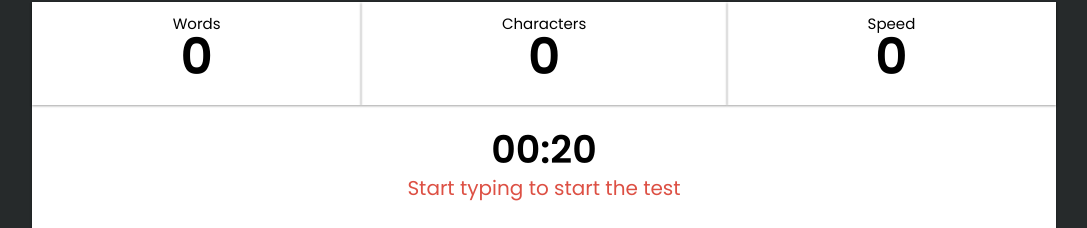
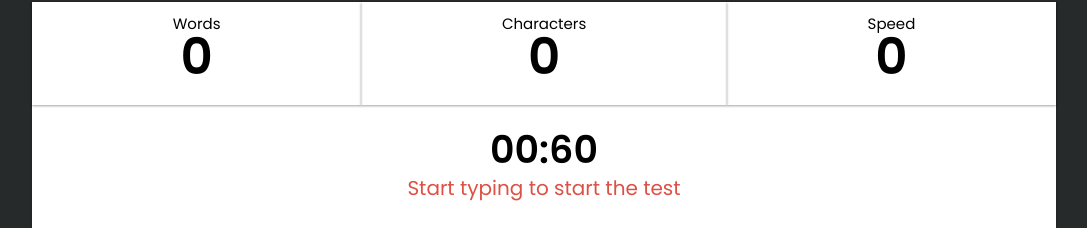
Before and after one commit to Presssure/NeonsType, a React (Create React App) app: page / in a window 1280 px wide. Shown: the part 980-1208 px from the top of the page, without its empty margins (96-1183 px from the left). Built offline with nearby package versions, Linux system fonts and the light colour scheme; no server answers.

Commit message:
debugging

```diff
--- a/src/App.jsx
+++ b/src/App.jsx
@@ -7,7 +7,7 @@ import Footer from "./Footer/Footer";
 import ChallengeSection from "./ChallengeSection/ChallengeSection";
 import { SAMPLE_PARAGRAPHS } from "./data/sampleParagraphs";
 
-const TotalTime = 20;
+const TotalTime = 60;
 
 const url = "http://metaphorpsum.com/paragraphs/1/1";
 
@@ -116,8 +116,12 @@ class App extends React.Component {
     const words = input.split(" ").length;
     const index = characters - 1;
 
+
+
+
     if (characters === this.state.testInfo.length) {
       this.setState({ finished: true });
+      clearInterval(this.timer);
     }
 
     // TODO handle an edge case where yuo highlight the word and delete the entire word or words
@@ -152,6 +156,11 @@ class App extends React.Component {
       testInfo[index + 1].status = "notAttempted";
     }
 
+    console.log("Characters:   "+this.state.testInfo[1].testLetter);
+    console.log("Selected Paragraph:    "+this.state.selectedParagraph);
+
+
+
     // check for the correct type letters
     const isCorrect = input[index] === testInfo[index].testLetter;
 
@@ -172,7 +181,7 @@ class App extends React.Component {
 
   startTimer = () => {
     this.setState({ timerStarted: true });
-    const timer = setInterval(() => {
+    this.timer = setInterval(() => {
       if (this.state.timeRemaining > 0) {
         // WPM
         const timeSpent = TotalTime - this.state.timeRemaining;
@@ -184,7 +193,8 @@ class App extends React.Component {
           wpm: parseInt(wpm),
         });
       } else {
-        clearInterval(timer);
+        this.setState({finished:true})
+        clearInterval(this.timer);
       }
     }, 1000);
   };
--- a/src/TestContainer/TestContainer.jsx
+++ b/src/TestContainer/TestContainer.jsx
@@ -14,8 +14,6 @@ const TestContainer = ({
   startAgain,
   finished,
 }) => {
-  // const timeRemaining = 30;
-  console.log(finished);
   return (
     <div className={styles.testContainer}>
       {!finished ? (
--- a/src/TryAgain/TryAgain.jsx
+++ b/src/TryAgain/TryAgain.jsx
@@ -2,7 +2,7 @@ import styles from "./TryAgain.module.css";
 
 const TestContainer = ({ words, characters, wpm, startAgain }) => {
   return (
-    <div className={styles.tryAgainContainer}>
+    <div data-aos="fade-up" className={styles.tryAgainContainer}>
       <h1>Test Results</h1>
       <div className={styles.resultsContainer}>
         <p>
@@ -28,7 +28,7 @@ const TestContainer = ({ words, characters, wpm, startAgain }) => {
           className={`${styles.endBtn} ${styles.shareBtn}`}
           onClick={() => {
             window.open(
-              "https://www.facebook.com/sharer/sharer.php?u=theleanprogrammer.com/aam",
+              "https://www.facebook.com/sharer/sharer.php?u=https://presssure.github.io/NeonsType/",
               "facebook-share-dialog",
               "width=800,height=600"
             );
@@ -40,7 +40,7 @@ const TestContainer = ({ words, characters, wpm, startAgain }) => {
           className={`${styles.endBtn} ${styles.tweetBtn}`}
           onClick={() => {
             window.open(
-              "https://twitter.com/intent/tweet?text=theleanprogrammer.com",
+              "https://twitter.com/intent/tweet?text=https://presssure.github.io/NeonsType/",
               "Twitter",
               "width=800,height=600"
             );
--- a/src/TypingChallenge/TypingChallenge.jsx
+++ b/src/TypingChallenge/TypingChallenge.jsx
@@ -38,6 +38,11 @@ const TypingChallenge = ({
             onChange={(event) => onInputChange(event.target.value)}
             className={styles.textArea}
             placeholder="Start typing here"
+            spellCheck='false'
+            onPaste={(e) => {
+              e.preventDefault();
+              return false;
+            }}
           ></textarea>
         </div>
       </div>
```
